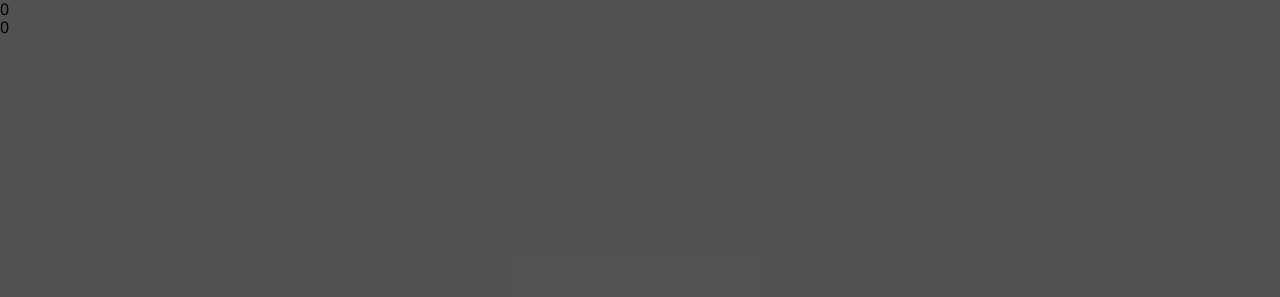
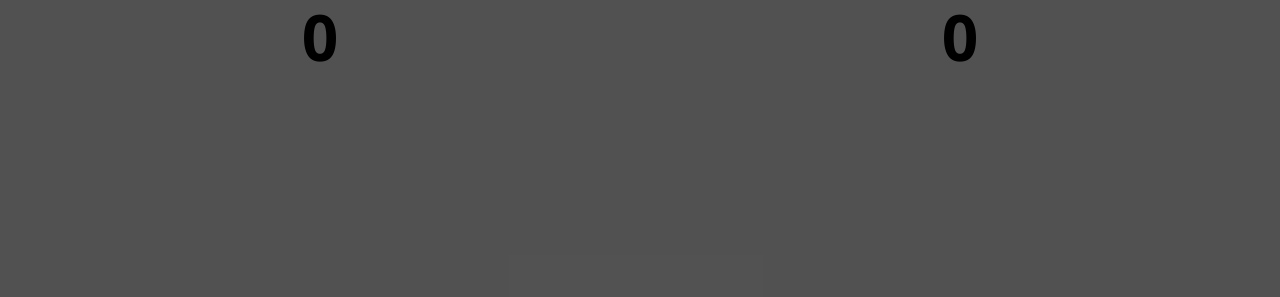
Before and after one commit to kuiche/pongscreen, a browser extension: page newtab.html in a window 1280 px wide. Shown: the top 297 px of the page. Drawn offline with nearby package versions, Linux system fonts and the light colour scheme.

Commit message:
Scoreboard styles

```diff
--- a/assets/css/style.css
+++ b/assets/css/style.css
@@ -72,3 +72,16 @@ body {
   left: -200px;
   border-radius: 20px;
 }
+
+.scoreboard {
+  position: absolute;
+  width: 100%;
+}
+
+.score {
+  float: right;
+  width: 50%;
+  text-align: center;
+  font-size: 4em;
+  font-weight: bold;
+}
--- a/newtab.html
+++ b/newtab.html
@@ -8,8 +8,10 @@
   </head>
   <body>
    <div id="gameboard" class="full">
-      <div class="score">0</div>
-      <div class="score">0</div>
+      <div class="scoreboard">
+        <div class="score">0</div>
+        <div class="score">0</div>
+      </div>
       <div class="bumper left"></div>
       <div class="bumper right"></div>
       <div id="ball" class="ball"></div>
```
